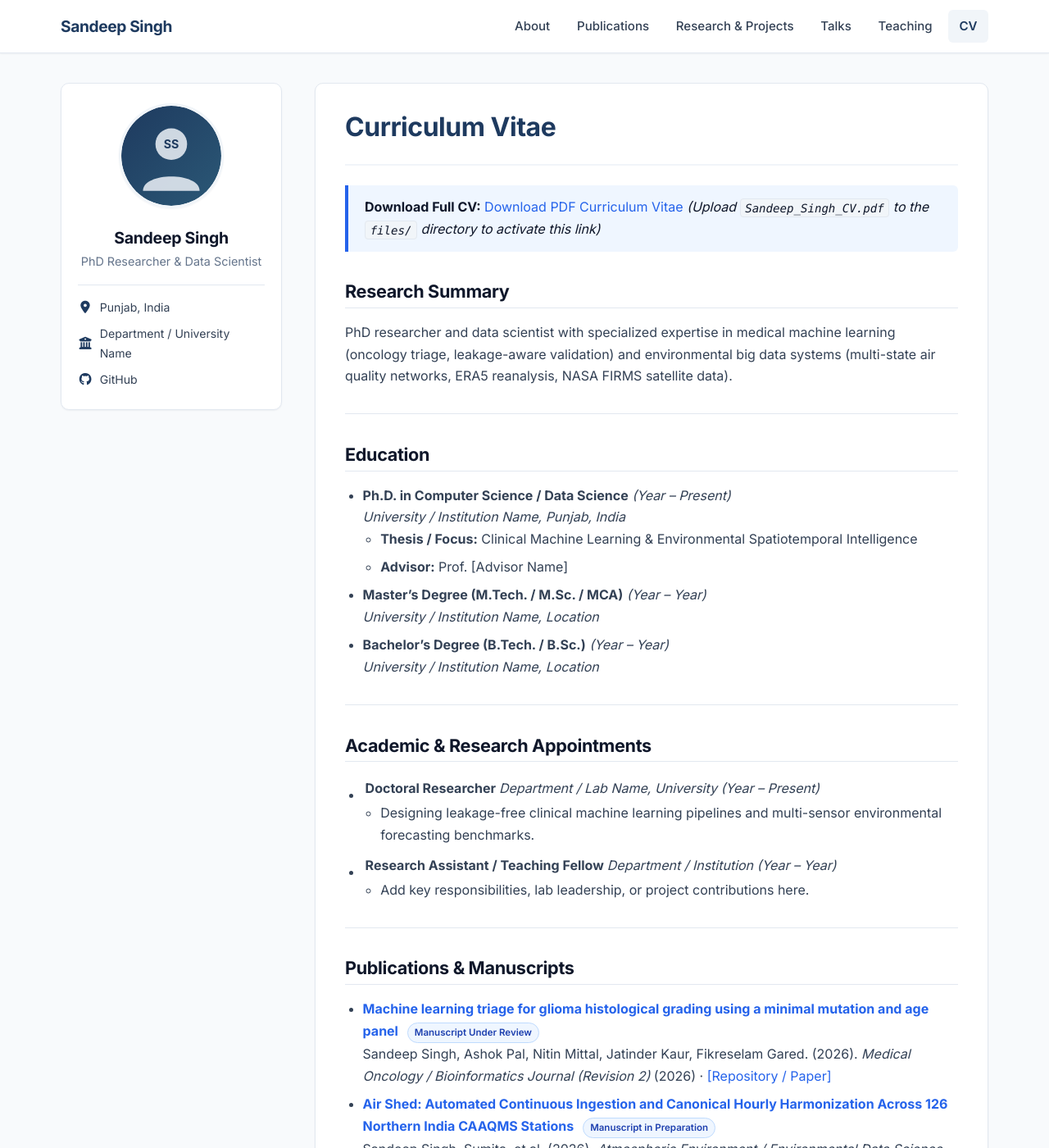
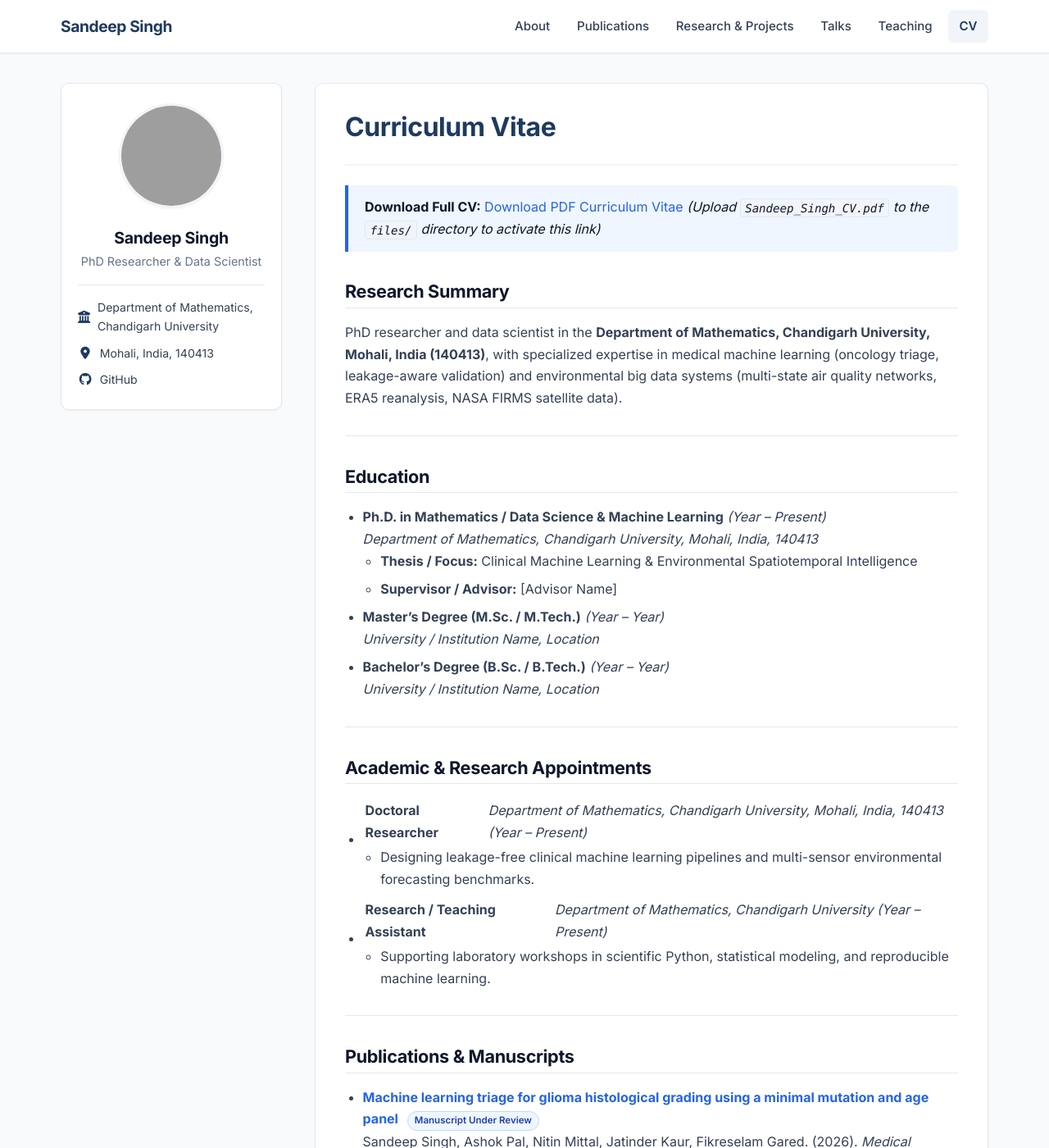
Before and after one commit to PhDSandeepSingh/PhDSandeepSingh.github.io, a Jekyll site: the page built from _pages/cv.md, in a window 1280 px wide and 1400 px high. Shown: the whole window at 82% size. Built offline with Jekyll 4.4.1, drawn with Linux system fonts in a browser that asks for light colours; a style sheet for code colours, icons or effects is not loaded; some of the changed text lies outside the part shown; grey boxes are pictures that could not be loaded.

Commit message:
Add Chandigarh University affiliation and configure PP.PNG profile photo loader

```diff
--- a/_config.yml
+++ b/_config.yml
@@ -6,7 +6,7 @@ locale                   : "en-US"
 title                    : "Sandeep Singh"
 title_separator          : "-"
 name                     : &name "Sandeep Singh"
-description              : &description "PhD Researcher & Data Scientist specializing in clinical machine learning and environmental spatiotemporal intelligence."
+description              : &description "PhD Researcher at the Department of Mathematics, Chandigarh University, specializing in clinical machine learning and environmental spatiotemporal intelligence."
 url                      : "https://phdsandeepsingh.github.io"
 baseurl                  : "" # Leave empty ("") for user site PhDSandeepSingh/PhDSandeepSingh.github.io
 repository               : "PhDSandeepSingh/PhDSandeepSingh.github.io"
@@ -15,12 +15,12 @@ teaser                   : # path to default teaser image
 # Site Author (Update your personal details and links below)
 author:
   name             : "Sandeep Singh"
-  avatar           : "profile.svg" # Replace with "profile.jpg" after adding your photo to /images/profile.jpg
+  avatar           : "PP.PNG" # Reads from /images/PP.PNG or /PP.PNG (falls back to /images/profile.svg if not yet copied)
   bio              : "PhD Researcher & Data Scientist"
-  location         : "Punjab, India"
-  employer         : "Department / University Name" # TODO: Update with your institution
+  location         : "Mohali, India, 140413"
+  employer         : "Department of Mathematics, Chandigarh University"
   uri              : "https://phdsandeepsingh.github.io"
-  email            : "" # TODO: e.g. "sandeep@university.edu"
+  email            : "" # TODO: e.g. "sandeep@cumail.in"
   github           : "PhDSandeepSingh"
   googlescholar    : "" # TODO: Full URL to your Google Scholar profile
   orcid            : "" # TODO: Full ORCID URL, e.g. "https://orcid.org/0000-0000-0000-0000"
--- a/_includes/author-profile.html
+++ b/_includes/author-profile.html
@@ -7,9 +7,9 @@
       {% if author.avatar contains "://" %}
         <img src="{{ author.avatar }}" alt="{{ author.name }}" itemprop="image">
       {% elsif author.avatar contains "/" %}
-        <img src="{{ author.avatar | prepend: base_path }}" alt="{{ author.name }}" itemprop="image">
+        <img src="{{ author.avatar | prepend: base_path }}" alt="{{ author.name }}" itemprop="image" onerror="this.onerror=null;this.src='{{ base_path }}/images/profile.svg';">
       {% else %}
-        <img src="{{ base_path }}/images/{{ author.avatar }}" alt="{{ author.name }}" itemprop="image">
+        <img src="{{ base_path }}/images/{{ author.avatar }}" alt="{{ author.name }}" itemprop="image" onerror="this.onerror=null;this.src='{{ base_path }}/{{ author.avatar }}';this.onerror=function(){this.src='{{ base_path }}/images/profile.svg';};">
       {% endif %}
     {% endif %}
   </div>
@@ -23,11 +23,11 @@
 
   <div class="author__urls-wrapper">
     <ul class="author__urls social-icons">
+      {% if author.employer and author.employer != "" %}
+        <li itemprop="worksFor"><i class="fas fa-fw fa-building-columns" aria-hidden="true"></i> <span>{{ author.employer }}</span></li>
+      {% endif %}
       {% if author.location and author.location != "" %}
         <li itemprop="homeLocation"><i class="fas fa-fw fa-location-dot" aria-hidden="true"></i> <span>{{ author.location }}</span></li>
-      {% endif %}
-      {% if author.employer and author.employer != "" %}
-        <li itemprop="worksFor"><i class="fas fa-fw fa-building-columns" aria-hidden="true"></i> <span>{{ author.employer }}</span></li>
       {% endif %}
       {% if author.email and author.email != "" %}
         <li><a href="mailto:{{ author.email }}"><i class="fas fa-fw fa-envelope" aria-hidden="true"></i> <span>Email</span></a></li>
--- a/_pages/cv.md
+++ b/_pages/cv.md
@@ -12,27 +12,27 @@ redirect_from:
 > **Download Full CV:** [Download PDF Curriculum Vitae]({{ base_path }}/files/Sandeep_Singh_CV.pdf) *(Upload `Sandeep_Singh_CV.pdf` to the `files/` directory to activate this link)*
 
 ## Research Summary
-PhD researcher and data scientist with specialized expertise in medical machine learning (oncology triage, leakage-aware validation) and environmental big data systems (multi-state air quality networks, ERA5 reanalysis, NASA FIRMS satellite data).
+PhD researcher and data scientist in the **Department of Mathematics, Chandigarh University, Mohali, India (140413)**, with specialized expertise in medical machine learning (oncology triage, leakage-aware validation) and environmental big data systems (multi-state air quality networks, ERA5 reanalysis, NASA FIRMS satellite data).
 
 ---
 
 ## Education
-* **Ph.D. in Computer Science / Data Science** *(Year – Present)*
-  *University / Institution Name, Punjab, India*
+* **Ph.D. in Mathematics / Data Science & Machine Learning** *(Year – Present)*
+  *Department of Mathematics, Chandigarh University, Mohali, India, 140413*
   * **Thesis / Focus:** Clinical Machine Learning & Environmental Spatiotemporal Intelligence
-  * **Advisor:** Prof. [Advisor Name]
-* **Master's Degree (M.Tech. / M.Sc. / MCA)** *(Year – Year)*
+  * **Supervisor / Advisor:** [Advisor Name]
+* **Master's Degree (M.Sc. / M.Tech.)** *(Year – Year)*
   *University / Institution Name, Location*
-* **Bachelor's Degree (B.Tech. / B.Sc.)** *(Year – Year)*
+* **Bachelor's Degree (B.Sc. / B.Tech.)** *(Year – Year)*
   *University / Institution Name, Location*
 
 ---
 
 ## Academic & Research Appointments
-* **Doctoral Researcher** | *Department / Lab Name, University* *(Year – Present)*
+* **Doctoral Researcher** | *Department of Mathematics, Chandigarh University, Mohali, India, 140413* *(Year – Present)*
   * Designing leakage-free clinical machine learning pipelines and multi-sensor environmental forecasting benchmarks.
-* **Research Assistant / Teaching Fellow** | *Department / Institution* *(Year – Year)*
-  * Add key responsibilities, lab leadership, or project contributions here.
+* **Research / Teaching Assistant** | *Department of Mathematics, Chandigarh University* *(Year – Present)*
+  * Supporting laboratory workshops in scientific Python, statistical modeling, and reproducible machine learning.
 
 ---
 
```
Also changed, not shown: _pages/about.md (+8 -2 lines), _talks/2026-glioma-machine-learning-audit.md (+2 -2 lines), _teaching/teaching-1-data-science-environmental-informatics.md (+2 -2 lines).
